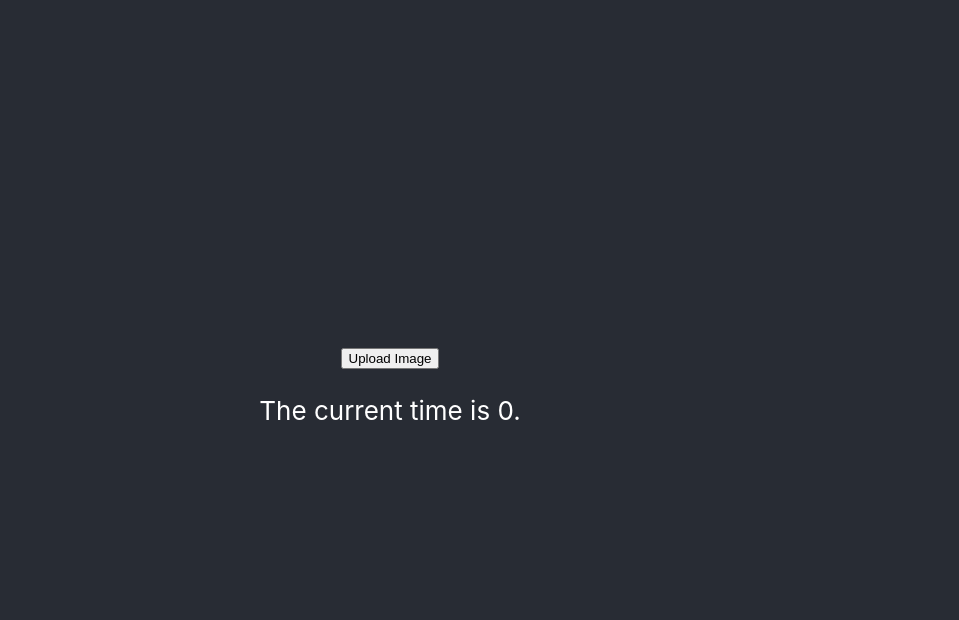
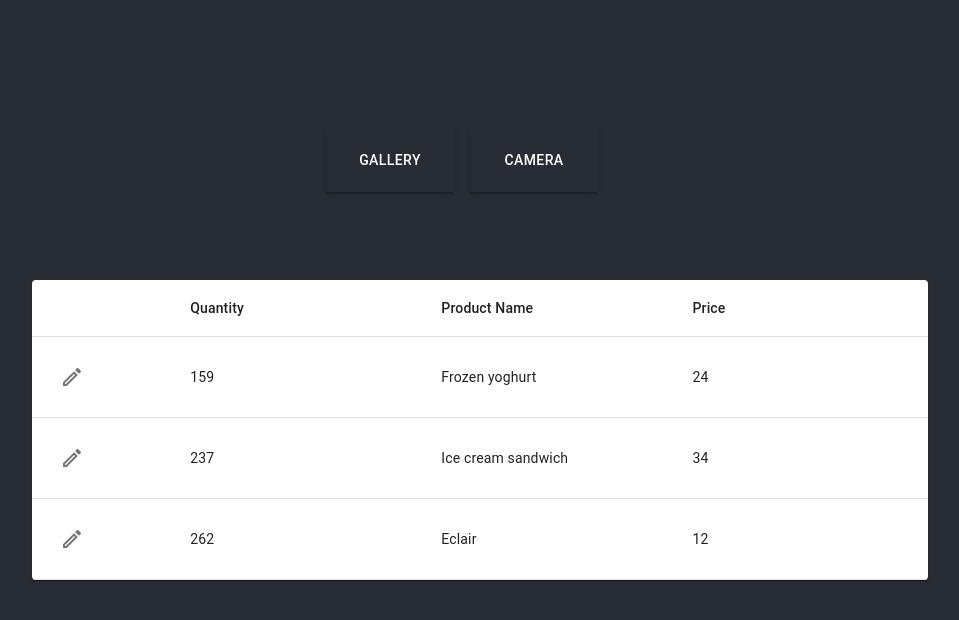
Before and after one commit to pgraciae/SplitIT, a React (Create React App) app: page / in a window 1280 px wide. Shown: the top 620 px of the page, without its empty margins (250-1209 px from the left). Built offline with nearby package versions, Linux system fonts and the light colour scheme; no server answers.

Commit message:
Main Page with Table

```diff
--- a/package.json
+++ b/package.json
@@ -5,10 +5,14 @@
   "dependencies": {
     "@emotion/react": "^11.6.0",
     "@emotion/styled": "^11.6.0",
+    "@material-ui/core": "^4.12.3",
+    "@material-ui/icons": "^4.11.2",
     "@mui/material": "^5.2.0",
+    "@mui/x-data-grid": "^5.0.1",
     "@testing-library/jest-dom": "^5.15.1",
     "@testing-library/react": "^11.2.7",
     "@testing-library/user-event": "^12.8.3",
+    "install": "^0.13.0",
     "react": "^17.0.2",
     "react-dom": "^17.0.2",
     "react-scripts": "4.0.3",
--- a/src/App.js
+++ b/src/App.js
@@ -1,8 +1,9 @@
 import React, { useState, useEffect } from 'react';
 import logo from './logo.svg';
 import './App.css';
-
-
+import Button from '@mui/material/Button';
+import Stack from '@mui/material/Stack';
+import TableX from './Components/Table.js';
 class App extends React.Component {
 
   constructor(props){
@@ -18,17 +19,24 @@ class App extends React.Component {
     });
   }
 
+  button_test(){
+    console.log('Testing .... ')
+  }
   render(){
 
     return(
     <div className="App">
         <header className="App-header">
+        <Stack direction="row" spacing={2}>
+      <Button variant="contained" onClick ={this.button_test} style = {{position: "absolute", top: '10vw', left: '45vw', width: '10vw', height: '5vw'}}>Gallery</Button>
+      <Button variant="contained" onClick ={this.button_test} style = {{position: "absolute", top: '10vw', left: '55vw', width: '10vw', height: '5vw'}} href="#contained-buttons">
+        CAMERA
+      </Button>
+    </Stack>
+    <div style = {{position: 'absolute', width: '70vw', left: '22vw', top:'20vw'}}>
+      <TableX></TableX>
+      </div>
 
-        <button>
-          Upload Image
-        </button>
-
-        <p>The current time is {this.state.currentTime}.</p>
       </header>
     </div>
     )
--- /dev/null
+++ b/src/Components/Table.js
@@ -0,0 +1,166 @@
+import React from "react";
+import ReactDOM from "react-dom";
+import { makeStyles } from "@material-ui/core/styles";
+import Table from "@material-ui/core/Table";
+import TableBody from "@material-ui/core/TableBody";
+import TableCell from "@material-ui/core/TableCell";
+import TableHead from "@material-ui/core/TableHead";
+import TableRow from "@material-ui/core/TableRow";
+import Input from "@material-ui/core/Input";
+import Paper from "@material-ui/core/Paper";
+import IconButton from "@material-ui/core/IconButton";
+// Icons
+import EditIcon from "@material-ui/icons/EditOutlined";
+import DoneIcon from "@material-ui/icons/DoneAllTwoTone";
+import RevertIcon from "@material-ui/icons/NotInterestedOutlined";
+
+const useStyles = makeStyles((theme) => ({
+  root: {
+    width: "100%",
+    marginTop: theme.spacing(3),
+    overflowX: "auto"
+  },
+  table: {
+    minWidth: 650
+  },
+  selectTableCell: {
+    width: 60
+  },
+  tableCell: {
+    width: 130,
+    height: 40
+  },
+  input: {
+    width: 130,
+    height: 40
+  }
+}));
+
+const createData = (Quantity, ProductName, Price) => ({
+  id: ProductName.replace(" ", "_"),
+  Quantity, ProductName, Price,isEditMode: false
+});
+
+const CustomTableCell = ({ row, name, onChange }) => {
+  const classes = useStyles();
+  const { isEditMode } = row;
+  return (
+    <TableCell align="left" className={classes.tableCell}>
+      {isEditMode ? (
+        <Input
+          value={row[name]}
+          name={name}
+          onChange={(e) => onChange(e, row)}
+          className={classes.input}
+        />
+      ) : (
+        row[name]
+      )}
+    </TableCell>
+  );
+};
+
+ function TableX() {
+  const [rows, setRows] = React.useState([
+    createData(159 , "Frozen yoghurt", 24,),
+    createData(237, "Ice cream sandwich",34),
+    createData(262 , "Eclair", 12 )
+  ]);
+  const [previous, setPrevious] = React.useState({});
+  const classes = useStyles();
+
+  const onToggleEditMode = (id) => {
+    setRows((state) => {
+      return rows.map((row) => {
+        if (row.id === id) {
+          return { ...row, isEditMode: !row.isEditMode };
+        }
+        return row;
+      });
+    });
+  };
+
+  const onChange = (e, row) => {
+    if (!previous[row.id]) {
+      setPrevious((state) => ({ ...state, [row.id]: row }));
+    }
+    const value = e.target.value;
+    const name = e.target.name;
+    const { id } = row;
+    const newRows = rows.map((row) => {
+      if (row.id === id) {
+        return { ...row, [name]: value };
+      }
+      return row;
+    });
+    setRows(newRows);
+  };
+
+  const onRevert = (id) => {
+    const newRows = rows.map((row) => {
+      if (row.id === id) {
+        return previous[id] ? previous[id] : row;
+      }
+      return row;
+    });
+    setRows(newRows);
+    setPrevious((state) => {
+      delete state[id];
+      return state;
+    });
+    onToggleEditMode(id);
+  };
+
+  return (
+    <Paper className={classes.root}>
+      <Table className={classes.table} aria-label="caption table">
+        <TableHead>
+          <TableRow>
+            <TableCell align="left" />
+            <TableCell align="left">Quantity</TableCell>
+            <TableCell align="left">Product Name</TableCell>
+            <TableCell align="left">Price</TableCell>
+
+          </TableRow>
+        </TableHead>
+        <TableBody>
+          {rows.map((row) => (
+            <TableRow key={row.id}>
+              <TableCell className={classes.selectTableCell}>
+                {row.isEditMode ? (
+                  <>
+                    <IconButton
+                      aria-label="done"
+                      onClick={() => onToggleEditMode(row.id)}
+                    >
+                      <DoneIcon />
+                    </IconButton>
+                    <IconButton
+                      aria-label="revert"
+                      onClick={() => onRevert(row.id)}
+                    >
+                      <RevertIcon />
+                    </IconButton>
+                  </>
+                ) : (
+                  <IconButton
+                    aria-label="delete"
+                    onClick={() => onToggleEditMode(row.id)}
+                  >
+                    <EditIcon />
+                  </IconButton>
+                )}
+              </TableCell>
+              <CustomTableCell {...{ row, name: "Quantity", onChange }} />
+              <CustomTableCell {...{ row, name: "ProductName", onChange }} />
+              <CustomTableCell {...{ row, name: "Price", onChange }} />
+            </TableRow>
+          ))}
+        </TableBody>
+      </Table>
+    </Paper>
+  );
+}
+
+
+export default TableX;
```
Also changed, not shown: src/Components/MainPage.js (added), 1 other file (tests, documents, lock files or other folders).
